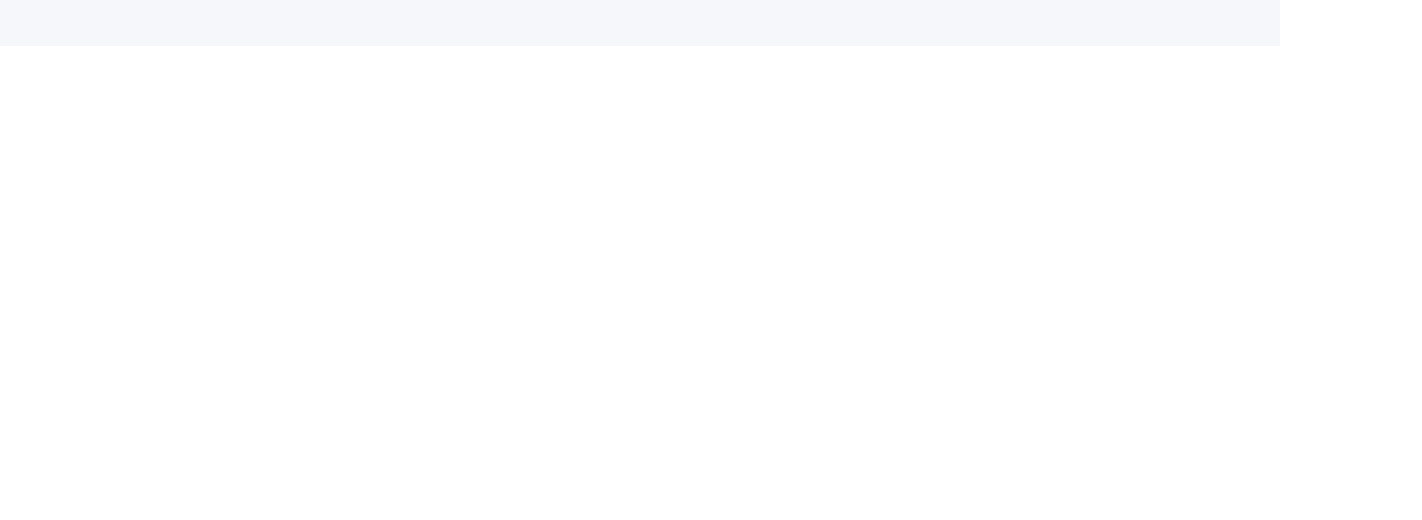
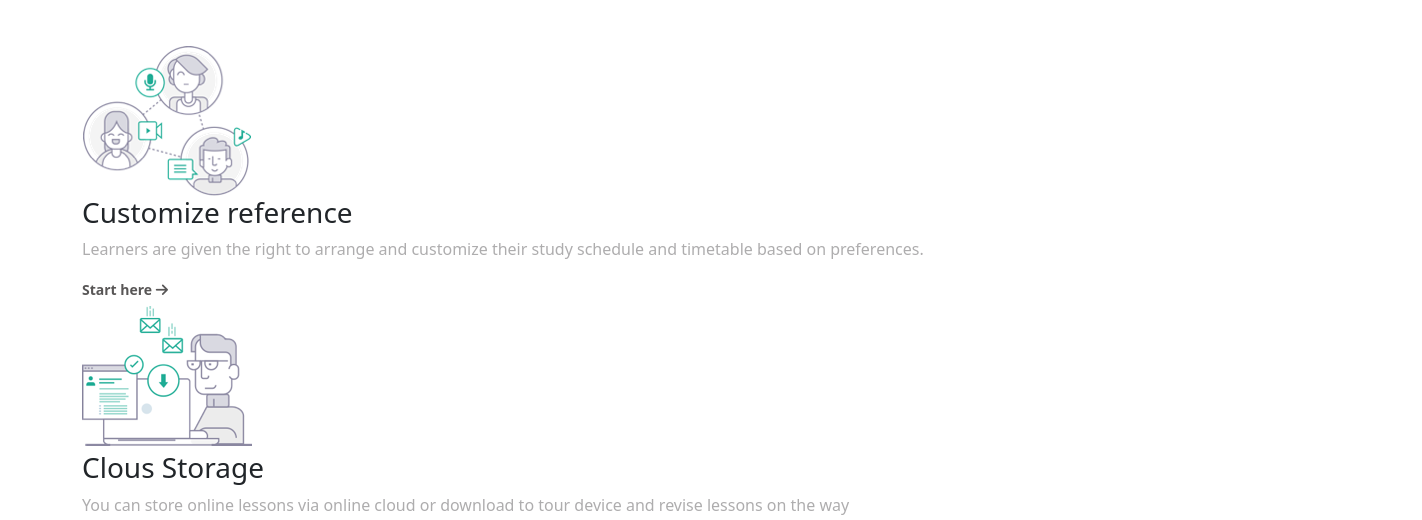
Before and after one commit to LorenzoCastiglion/proj-html-vuejs, a Vue app: page / in a window 1280 px wide. Shown: the part 1686-2206 px from the top of the page, 1422 px wide, since content can reach past the window. Before the commit the page ends 1732 px from the top, so only its background shows below. Built offline with nearby package versions, Linux system fonts and the light colour scheme.

Commit message:
sezione tutor

```diff
--- a/src/App.vue
+++ b/src/App.vue
@@ -3,20 +3,19 @@
     <HeaderComp />
   </header>
   <main>
-    <JumboComp />
-    <CourseComp class="p-5 corsi" />
+    <MainComp />
 
   </main>
   <footer></footer>
 </template>
 
 <script>
-import CartaComp from './components/CartaComp.vue';
-import JumboComp from './components/JumboComp.vue';
+
+
 import HeaderComp from './components/HeaderComp.vue';
 import MainComp from './components/MainCompo.vue';
 import FooterComp from './components/FooterComp.vue';
-import CourseComp from './components/CourseComp.vue';
+
 
 export default {
 
@@ -24,8 +23,8 @@ export default {
     HeaderComp,
     MainComp,
     FooterComp,
-    JumboComp,
-    CourseComp
+
+
 
 
   }
--- a/src/components/HeaderComp.vue
+++ b/src/components/HeaderComp.vue
@@ -10,7 +10,7 @@
                 <li><a class=" text-decoration-none" href="#">{{ i.text }} <i class="fa-solid fa-chevron-down"></i></a>
                 </li>
             </ul>
-            <i class="fa-regular fa-circle-user text-black align-self-center"></i>
+            <i class="fa-regular fa-circle-user fa-shake text-black align-self-center"></i>
         </div>
 
         <div>
@@ -52,9 +52,17 @@ export default {
 
 a {
     color: $black;
+    transition: 0.5s;
+
+
+    &:hover {
+        color: $turquoise;
+
+    }
 
     i {
         font-size: 10px;
+
     }
 }
 
--- a/src/components/MainCompo.vue
+++ b/src/components/MainCompo.vue
@@ -1,11 +1,31 @@
 <template>
     <div>
+        <JumboComp />
+        <CourseComp class="p-5 corsi" />
+        <TutoringComp />
 
     </div>
 </template>
 
 <script>
+import { store } from '../store';
+import JumboComp from './JumboComp.vue';
+import CourseComp from './CourseComp.vue';
+import TutoringComp from './TutoringComp.vue';
 export default {
+    daat() {
+        return {
+            store,
+
+        }
+    },
+
+    components: {
+        JumboComp,
+        CourseComp,
+        TutoringComp
+
+    }
 
 }
 </script>
--- /dev/null
+++ b/src/components/TutoringCardComp.vue
@@ -0,0 +1,39 @@
+<template>
+    <div>
+        <img :src="`/images/illustration-${tutor.img}.png`" alt="">
+        <h3>{{ tutor.title }}</h3>
+        <p>{{ tutor.content }}</p>
+        <span>{{ tutor.cta }} <i class="fa-solid fa-arrow-right"></i></span>
+
+    </div>
+</template>
+
+<script>
+import { store } from '../store';
+
+
+
+export default {
+    props: ['tutor'],
+    data() {
+        return {
+            store,
+        }
+    }
+}
+
+</script>
+
+<style lang="scss" scoped>
+@use '../assets/styles/partial/variables' as *;
+
+p {
+    color: $grey;
+}
+
+span {
+    font-weight: bold;
+    font-size: 14px;
+    color: rgb(88, 86, 86);
+}
+</style>
--- /dev/null
+++ b/src/components/TutoringComp.vue
@@ -0,0 +1,75 @@
+<template>
+    <div class="container">
+
+        <TutoringCardComp v-for=" (item, index) in store.cloud" :key="index" :tutor="item" />
+        <div class="d-flex info  align-conten-center align-items-center">
+
+            <!-- immagine -->
+            <div class="">
+                <div class="col-4  rounded-1 p-5">
+                    <img src="/images/home-2-popup-video-poster.jpg" alt="">
+                </div>
+            </div>
+
+
+            <!-- testo -->
+            <div class="d-flex flex-column col-6 gap-3 ms-3">
+                <p class="text-uppercase text-secondary">get started <span
+                        class=" text-uppercase fw-bold text-black">effortlessly</span></p>
+                <h2 class=" fw-bold">Enjoy Our <span>Companionship</span></h2>
+                <p>Sneek peek into what has in store for you on our online teaching and mentoring portal. Seek for some
+                    hidden hints of early-bird rewards as well.</p>
+                <p class="cta">Download the free guidebook <i class="fa-solid fa-arrow-right"></i></p>
+
+            </div>
+
+
+
+
+        </div>
+    </div>
+</template>
+
+<script>
+import { store } from '../store';
+import TutoringCardComp from './TutoringCardComp.vue';
+export default {
+    data() {
+        return {
+            store
+        }
+    },
+
+    components: {
+        TutoringCardComp
+
+    }
+}
+
+</script>
+
+
+<style lang="scss" scoped>
+@use '../assets/styles/partial/variables' as *;
+
+.img-container {
+    width: 300px;
+
+    img {
+        height: 200px;
+    }
+}
+
+h2 {
+    span {
+        color: $turquoise;
+        font-weight: normal;
+    }
+}
+
+.cta {
+    color: $turquoise;
+    font-weight: bold;
+    border-bottom: 1px solid $grey;
+}
+</style>
--- a/src/store.js
+++ b/src/store.js
@@ -170,7 +170,7 @@ export const store = reactive({
     cloud: [
         {
             img: '01',
-            title: 'Customize éreference',
+            title: 'Customize reference',
             content: 'Learners are given the right to arrange and customize their study schedule and timetable based on preferences.',
             cta: 'Start here',
         },
```
